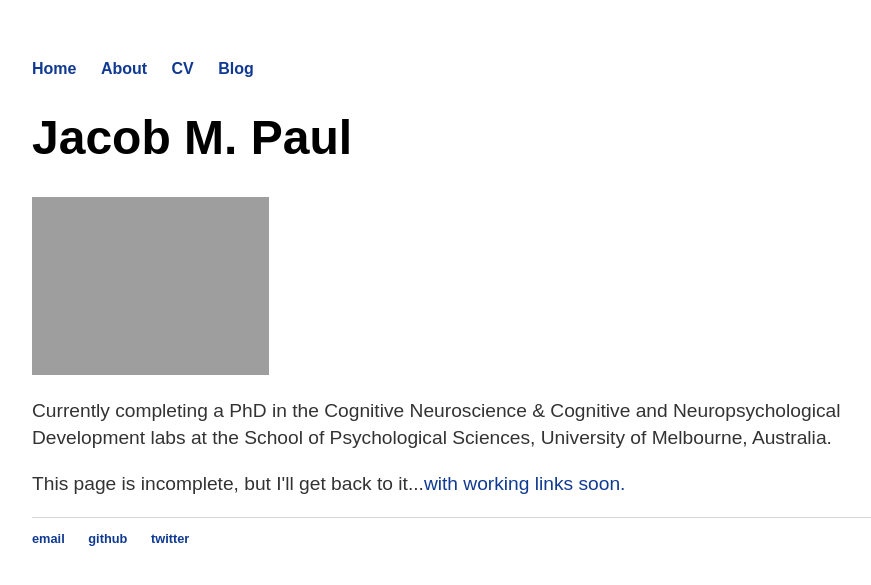
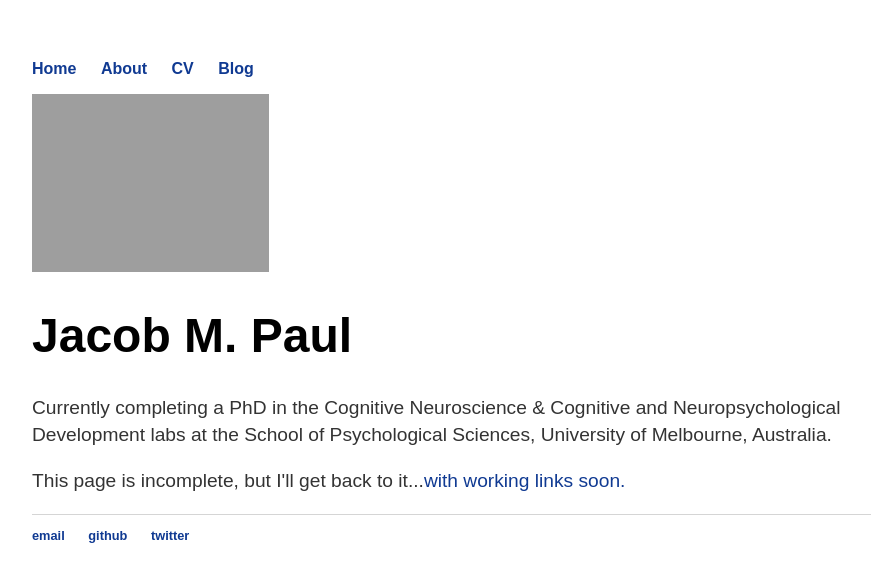
Before and after one commit to jacobmpaul/jacobmpaul.github.io, a Jekyll site: the page built from index.html, in a window 1280 px wide. Shown: the top 585 px of the page, without its empty margins (160-1031 px from the left). Built offline with Jekyll 4.4.1, drawn with Linux system fonts in a browser that asks for light colours.

Commit message:
Update index.html
changed order of name and image

```diff
--- a/index.html
+++ b/index.html
@@ -3,8 +3,8 @@ layout: default
 title: Jacob M. Paul
 ---
 <div class="blurb">
+	<img src="{{ site.url }}/assets/Jacob_profile.png" {:height="258px" width="237px"}>
 	<h1>Jacob M. Paul</h1>
-	<img src="{{ site.url }}/assets/Jacob_profile.png" {:height="258px" width="237px"}>
 	<p>Currently completing a PhD in the Cognitive Neuroscience &amp; Cognitive and Neuropsychological Development labs
 		at the School of Psychological Sciences, University of Melbourne, Australia.
 
```
